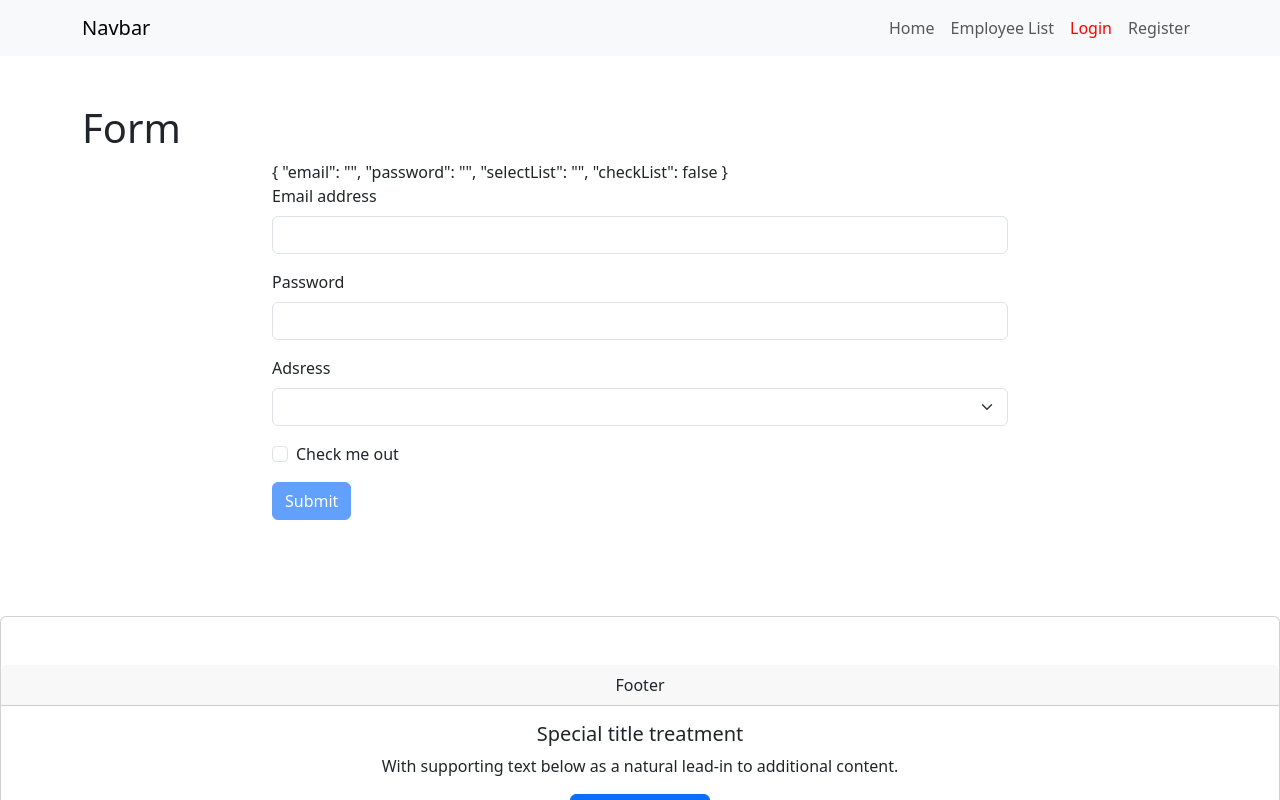
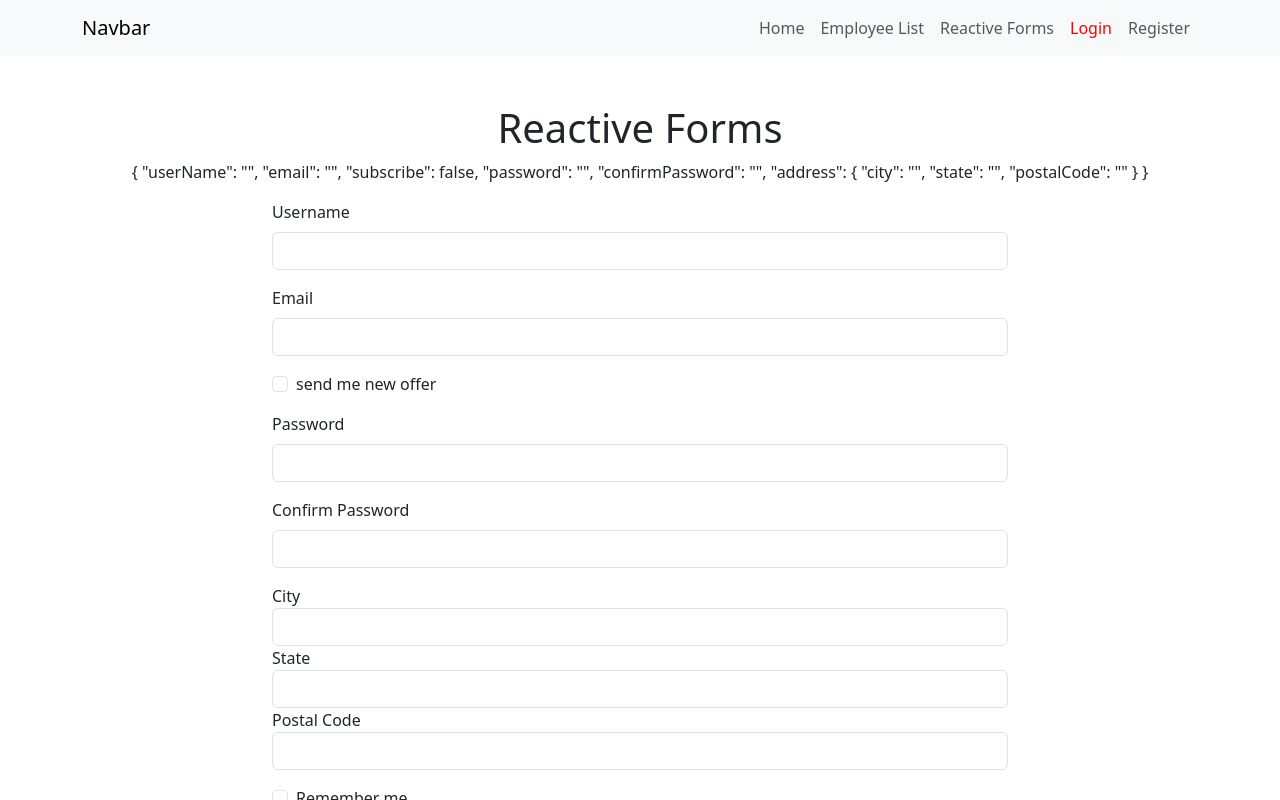
Before and after one commit to lamiaaselim/DEPI-Angular, an Angular app in the folder secondapp/: page /login in a window 1280 px wide. Shown: the top 800 px of the page. Built offline with nearby package versions, Linux system fonts and the light colour scheme.

Commit message:
upload day7 init

```diff
--- a/secondapp/src/app/app-routing.module.ts
+++ b/secondapp/src/app/app-routing.module.ts
@@ -6,11 +6,13 @@ import { EmployeeDetailsComponent } from './components/employee-details/employee
 import { NotFoundComponent } from './components/not-found/not-found.component';
 import { LoginComponent } from './components/login/login.component';
 import { RegisterComponent } from './components/register/register.component';
+import { ReactivFormsComponent } from './components/reactiv-forms/reactiv-forms.component';
 
 const routes: Routes = [
   { path: '', component: HomeComponent },
   { path: 'home', component: HomeComponent },
   { path: 'employee-list', component: EmployeeListComponent },
+  { path: 'reactive-forms', component: ReactivFormsComponent },
   { path: 'employee/:id', component: EmployeeDetailsComponent },
   { path: 'login', component: LoginComponent },
   { path: 'register', component: RegisterComponent },
--- a/secondapp/src/app/components/header/header.component.html
+++ b/secondapp/src/app/components/header/header.component.html
@@ -32,6 +32,14 @@
           </a>
         </li>
         <li class="nav-item">
+          <a
+            class="nav-link"
+            routerLinkActive="active"
+            routerLink="/reactive-forms"
+            >Reactive Forms
+          </a>
+        </li>
+        <li class="nav-item">
           <a class="nav-link" routerLinkActive="active" routerLink="/login"
             >Login
           </a>
--- a/secondapp/src/app/components/login/login.component.html
+++ b/secondapp/src/app/components/login/login.component.html
@@ -1,77 +1,126 @@
 <div class="container py-5">
-  <h1>Form </h1>
+  <div class="row text-center">
+    <h1>Reactive Forms</h1>
+    <p>{{ registerationForm.value | json }}</p>
+  </div>
   <div class="row">
     <div class="col-md-8 offset-md-2">
-      <form #userForm="ngForm" novalidate (ngSubmit)="onSubmit()">
-        {{ userForm.value | json }}
+      <form [formGroup]="registerationForm" novalidate>
         <div class="mb-3">
-          <label for="exampleInputEmail1" class="form-label"
-            >Email address</label
+          <label for="exampleInputUsername" class="form-label">Username</label>
+          <input
+            [class.is-invalid]="
+              userName?.touched &&
+              userName?.invalid
+            "
+            formControlName="userName"
+            autocomplete="username"
+            type="text"
+            class="form-control"
+            id="exampleInputUsername"
+          />
+          <div
+            *ngIf="
+              userName?.touched &&
+              userName?.invalid
+            "
           >
-          <input
-            required
-            [class.is-invalid]="email.invalid && email.touched"
-            name="email"
-            type="email"
-            [(ngModel)]="userModel.email"
-            class="form-control"
-            id="exampleInputEmail1"
-            aria-describedby="emailHelp"
-            #email="ngModel"
-          />
-          <small class="text-danger" *ngIf="email.invalid && email.touched">
-            Email Required
-          </small>
+            <small
+              class="text-danger"
+              *ngIf="userName?.errors?.['required']"
+            >
+              Username is Required</small
+            >
+            <small
+              class="text-danger"
+              *ngIf="userName?.errors?.['minlength']"
+            >
+              Username must be 3 leatters at least</small
+            >
+            <small
+              class="text-danger"
+              *ngIf="userName?.errors?.['forbiddenName']"
+            >
+            admin is not allowed  </small
+            >
+          </div>
+        </div>
+        <div class="mb-3">
+          <Label class="form-label">Email</Label>
+          <input type="email" class="form-control" [class.is-invalid]="email?.touched && email?.invalid" />
+          <small class="text-danger" *ngIf="email?.touched && email?.invalid"> Email is required</small>
+        </div>
+        <div class="mb-3 form-check">
+          <input type="checkbox" (click)="setEmailValidator()" class="form-check-input" id="exampleCheck1" formControlName="subscribe" />
+          <label class="form-check-label" for="exampleCheck1"
+            >send me new offer
+          </label>
         </div>
         <div class="mb-3">
           <label for="exampleInputPassword1" class="form-label">Password</label>
           <input
-            name="password"
+            formControlName="password"
+            autocomplete="new-password"
             type="password"
-            [(ngModel)]="userModel.password"
             class="form-control"
             id="exampleInputPassword1"
-            #password="ngModel"
-            required
-            pattern="^\d{8}$"
           />
-          <div *ngIf="password.errors && password.touched">
-            <small class="text-danger" *ngIf="password.errors['required']">
-              Password Required
-            </small>
-            <small class="text-danger" *ngIf="password.errors['pattern']">
-              Password must be 8 letters at least
-            </small>
+        </div>
+        <div class="mb-3">
+          <label for="exampleInputPassword2" class="form-label"
+            >Confirm Password</label
+          >
+          <input
+            formControlName="confirmPassword"
+            autocomplete="new-password"
+            type="password"
+            class="form-control"
+            id="exampleInputPassword2"
+            [class.is-invalid]="registerationForm.errors?.['misMatch']"
+          />
+          <small class="text-danger" *ngIf="registerationForm.errors?.['misMatch']" >Password and Confirm Password must be match</small>
+        </div>
+        <div formGroupName="address" class="mb-3">
+          <div class="form-group">
+            <label>City</label>
+            <input
+              formControlName="city"
+              autocomplete="city"
+              type="text"
+              class="form-control"
+            />
+          </div>
+          <div class="form-group">
+            <label>State</label>
+            <input
+              formControlName="state"
+              autocomplete="state"
+              type="text"
+              class="form-control"
+            />
+          </div>
+          <div class="form-group">
+            <label>Postal Code</label>
+            <input
+              formControlName="postalCode"
+              autocomplete="postal-code"
+              type="text"
+              class="form-control"
+            />
           </div>
         </div>
-        <div class="mb-3">
-          <label for="exampleSelect" class="form-label">Adsress</label>
-          <select
-            id="exampleSelect"
-            class="form-select"
-            [(ngModel)]="userModel.address"
-            #selectList="ngModel"
-            name="selectList"
-          >
-            <option *ngFor="let ads of address">
-              {{ ads }}
-            </option>
-          </select>
+        <div class="mb-3 form-check">
+          <input type="checkbox" class="form-check-input" id="exampleCheck1" />
+          <label class="form-check-label" for="exampleCheck1"
+            >Remember me
+          </label>
         </div>
-        <div class="mb-3 form-check">
-          <input
-            type="checkbox"
-            [(ngModel)]="userModel.isChecked"
-            name="checkList"
-            #checked="ngModel"
-            class="form-check-input"
-            id="exampleCheck1"
-          />
-          <label class="form-check-label" for="exampleCheck1"
-            >Check me out</label
-          >
+        <div class="d-flex justify-content-around">
+          <button type="submit" class="btn btn-primary" (click)="getData()">
+            get Data
+          </button>
+          <button type="submit" class="btn btn-success">Submit</button>
         </div>
-        <button [disabled]="userForm.form.invalid" type="submit" class="btn btn-primary">Submit</button>
       </form>
     </div>
   </div>
--- a/secondapp/src/app/components/login/login.component.ts
+++ b/secondapp/src/app/components/login/login.component.ts
@@ -1,6 +1,12 @@
 import { Component, OnInit } from '@angular/core';
-import { User } from './User';
-import { EnrollService } from './../../services/enroll.service';
+import {
+  FormBuilder,
+  FormControl,
+  FormGroup,
+  Validators,
+} from '@angular/forms';
+import { ForbiddenNameValidator } from '../../custom-validations/username.validator';
+import { ConfirmPasswordValidator } from '../../custom-validations/confirmPassword.validator';
 
 @Component({
   selector: 'app-login',
@@ -8,17 +14,88 @@ import { EnrollService } from './../../services/enroll.service';
   styleUrl: './login.component.scss',
 })
 export class LoginComponent implements OnInit {
-  address: string[] = ['Alex', 'Cairo', 'Qena', 'Suaz'];
-  userModel = new User('', '', '', false);
+  // registerationForm = new FormGroup({
+  //   userName: new FormControl(''),
+  //   password: new FormControl(''),
+  //   confirmPassword: new FormControl(''),
+  //   address: new FormGroup({
+  //     city: new FormControl(''),
+  //     state: new FormControl(''),
+  //     postalCode: new FormControl(''),
+  //   }),
+  // });
 
-  constructor(private enrollService: EnrollService) {}
+  // registerationForm = this.fb.group({
+  //   userName: this.fb.control(''),
+  //   password: this.fb.control(''),
+  //   confirmPassword: this.fb.control(''),
+  //   address: this.fb.group({
+  //     city: this.fb.control(''),
+  //     state: this.fb.control(''),
+  //     postalCode: this.fb.control(''),
+  //   }),
+  // });
 
-  onSubmit() {
-    // console.log(this.userModel)
-    this.enrollService.enRoll(this.userModel).subscribe({
-      next: (data) => console.log(data),
-      error: (error) => console.log(error),
+  registerationForm: FormGroup;
+
+  constructor(private fb: FormBuilder) {
+    this.registerationForm = this.fb.group({
+      userName: ['', [Validators.required, Validators.minLength(3), ForbiddenNameValidator]],
+      email: [''],
+      subscribe: [false],
+      password: ['', Validators.required],
+      confirmPassword: ['', Validators.required],
+      address: this.fb.group({
+        city: [''],
+        state: [''],
+        postalCode: [''],
+      }),
+    }, {
+      validators: [ConfirmPasswordValidator]
     });
   }
+
+  get userName() {
+    return this.registerationForm.get('userName');
+  }
+  get email() {
+    return this.registerationForm.get('email');
+  }
+
+  setEmailValidator() {
+    this.registerationForm.get('subscribe')?.valueChanges.subscribe(checkedValue=>
+    {
+      if (checkedValue) {
+        this.email?.setValidators(Validators.required)
+      }else {
+        this.email?.clearValidators();
+      }
+      this.email?.updateValueAndValidity()
+    }
+    );
+  }
+
   ngOnInit() {}
+
+  getData() {
+    //   this.registerationForm.setValue({
+    //     userName: 'Lamiaa',
+    //     password: '1234',
+    //     confirmPassword: '1234',
+    //     address: {
+    //       city: 'Egypt',
+    //       state: 'United States',
+    //       postalCode: '123',
+    //     }
+    //   });
+    // }
+    this.registerationForm.patchValue({
+      userName: 'Lamiaa',
+      address: {
+        city: 'Egypt',
+        state: 'United States',
+        postalCode: '123',
+      },
+    });
+  }
 }
--- /dev/null
+++ b/secondapp/src/app/components/reactiv-forms/reactiv-forms.component.html
@@ -0,0 +1,38 @@
+<div class="container py-5">
+  <h1 class="text-center">Reactive Forms</h1>
+  <div class="row">
+    <div class="col-md-8 offset-md-2">
+      <form novalidate>
+        <div class="mb-3">
+          <label for="exampleInputName" class="form-label">Name</label>
+          <input type="text" class="form-control" id="exampleInputName" />
+        </div>
+        <div class="mb-3">
+          <label for="exampleInputPhone" class="form-label">Phone</label>
+          <input type="tel" class="form-control" id="exampleInputPhone" />
+        </div>
+        <div class="mb-3">
+          <label for="exampleInputEmail1" class="form-label"
+            >Email address</label
+          >
+          <input type="email" class="form-control" id="exampleInputEmail1" />
+        </div>
+        <div class="mb-3">
+          <label for="exampleInputPassword1" class="form-label">Password</label>
+          <input
+            type="password"
+            class="form-control"
+            id="exampleInputPassword1"
+          />
+        </div>
+        <div class="mb-3 form-check">
+          <input type="checkbox" class="form-check-input" id="exampleCheck1" />
+          <label class="form-check-label" for="exampleCheck1"
+            >Remember me
+          </label>
+        </div>
+        <button type="submit" class="btn btn-primary">Submit</button>
+      </form>
+    </div>
+  </div>
+</div>
--- /dev/null
+++ b/secondapp/src/app/custom-validations/confirmPassword.validator.ts
@@ -0,0 +1,21 @@
+import { AbstractControl, ValidationErrors } from '@angular/forms';
+
+export function ConfirmPasswordValidator(
+  control: AbstractControl
+): ValidationErrors | null {
+  const password = control.get('password');
+  const confirmPassword = control.get('confirmPassword');
+
+  // Check if both controls exist and their values match
+
+  return password && confirmPassword && password.value !== confirmPassword.value
+    ? { misMatch: true }
+    : null;
+
+  // if (password?.pristine || confirmPassword?.pristine) {
+  //   return null;
+  // }
+  // return password && confirmPassword && password.value !== confirmPassword.value
+  //   ? { misMatch: true }
+  //   : null;
+}
--- a/secondapp/tsconfig.json
+++ b/secondapp/tsconfig.json
@@ -17,6 +17,7 @@
     "experimentalDecorators": true,
     "moduleResolution": "bundler",
     "importHelpers": true,
+    "strictPropertyInitialization": false,
     "target": "ES2022",
     "module": "ES2022",
     "lib": [
```
Also changed, not shown: secondapp/src/app/app.module.ts (+20 -6 lines), secondapp/src/app/components/reactiv-forms/reactiv-forms.component.ts (added, +10 -0 lines), secondapp/src/app/custom-validations/username.validator.ts (added, +8 -0 lines), secondapp/src/app/components/reactiv-forms/reactiv-forms.component.scss (added), 1 other file (tests, documents, lock files or other folders).
